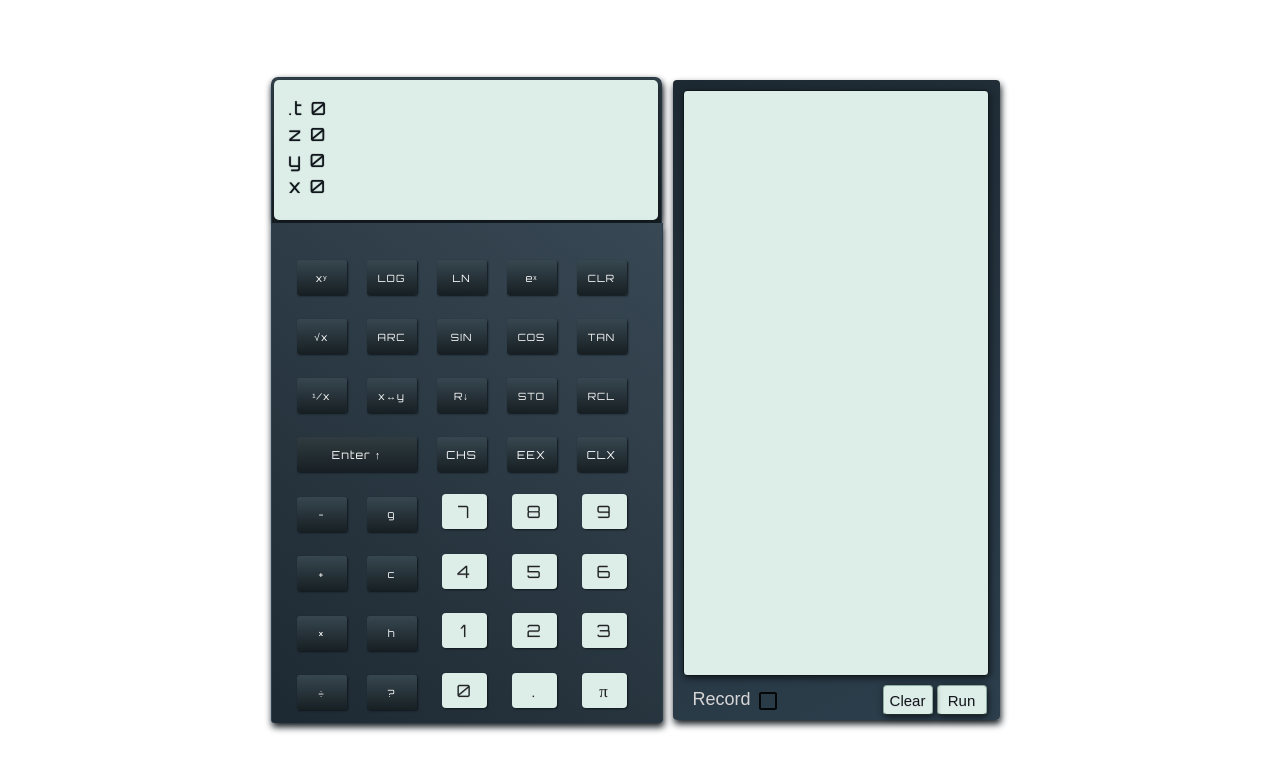
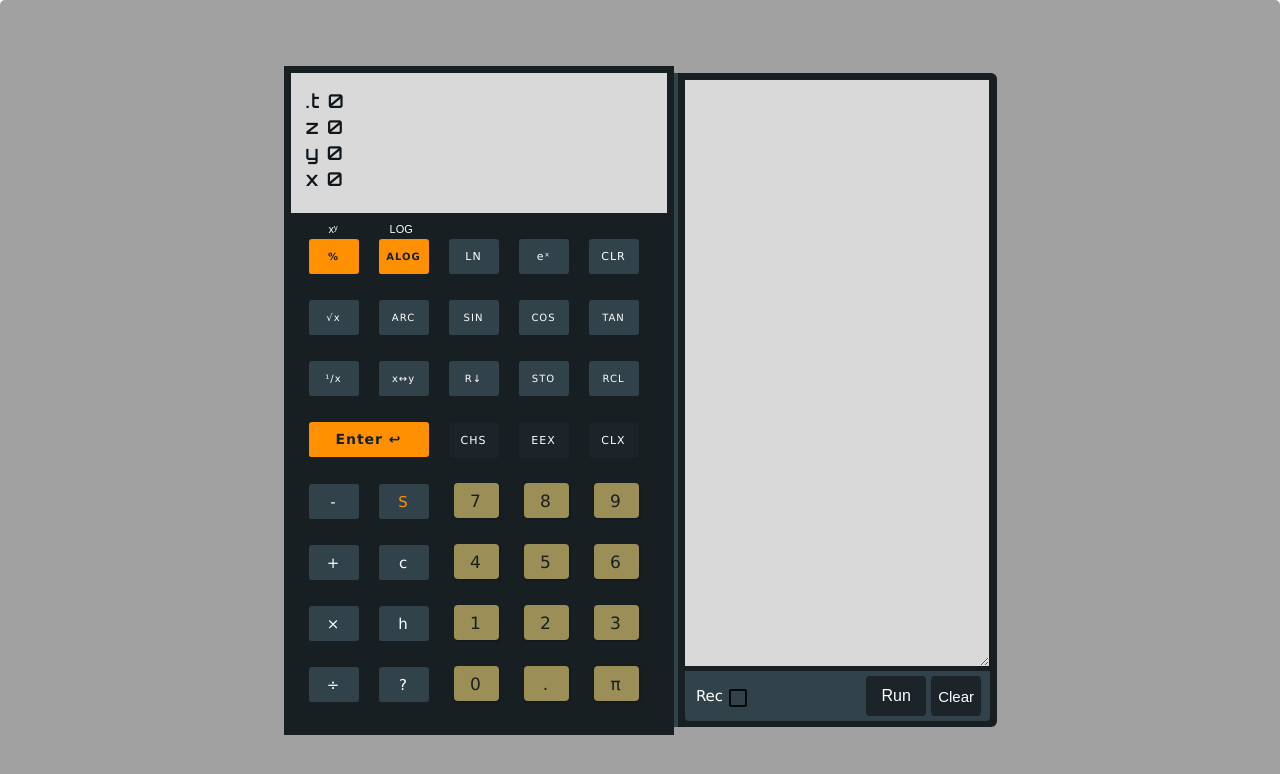
Before and after one commit to Jad-kad/Calculator-RPN, a React (Create React App) app: page / in a window 1280 px wide. Shown: the top 774 px of the page. Built offline with nearby package versions, Linux system fonts and the light colour scheme.

Commit message:
css+adding-extra-functions

```diff
--- a/src/App.css
+++ b/src/App.css
@@ -1,11 +1,13 @@
-.calculatorBody{
-  height:800px;
+.calculatorBody {
+    height: 800px;
     display: flex;
     flex-direction: row;
     align-items: center;
     justify-content: center;
     border-radius: 0px 0px 20px 20px;
     border-radius: 5px 5px 0px 0px;
+    background: #A1A1A1;
+    /*background-image: url('https://scontent-ams3-1.xx.fbcdn.net/v/t1.0-9/1450881_421925031270444_1034757486_n.jpg?oh=12a766d80194895258a560d301c7a23e&oe=5A4AD161')*/
     /*background: -webkit-gradient(linear, 0 0, 0 bottom, from(#727273
 ), to(#B5BBBD));*/
 }
--- a/src/Css/CalculatorKey.css
+++ b/src/Css/CalculatorKey.css
@@ -1,42 +1,38 @@
 .mathTable {
-  border: 0.5px solid #2D3F4D;
-  border-top: none;
-  padding-top: 5px #FFFFFF;
-  box-shadow: 1px 4px 7px #10171C;
+    padding-top: 2px;
     width: 390px;
-  height: 500px;
-  border-bottom: none;
-  border-radius: 0px 0px 3px 3px;
-  background: -webkit-gradient(linear, right top, left bottom, from(#384854), to(#1D2932));
+    height: 520px;
+    background: #171F23;
 }
+
 .mathTable2 {
-  margin:5px;
+    margin: 5px;
     box-shadow: 1px 4px 7px #10171C;
     width: 300px;
     height: 460px;
-  padding:25px 15px 15px 15px;
+    padding: 25px 15px 15px 15px;
     border-radius: 0px 0px 3px 3px;
 }
-.KeyBoardPad{
-  padding:25px 15px 20px 15px;
+
+.KeyBoardPad {
+    padding: 8px 15px 20px 15px;
     border: 0px solid black;
     width: 350px;
     height: 460px;
 }
+
 .CalculatorKey {
-  font-family: Orbitron,  sans-serif;
+    font-family: Verdana;
     font-size: 10px;
-  margin: 12px 10px;
+    margin: 13px 10px;
     border: none;
-  width :50px;
+    width: 50px;
     height: 35px;
-  color:#FFFFFF;
-  background: linear-gradient(#374750, #171F23);
-  box-shadow: inset 0 0 0 0.5px #66696b;
+    color: #FFFFFF;
     border-radius: 3px 3px 3px 2px;
-  outline:none;
+    outline: none;
     letter-spacing: 1px;
-  box-shadow: 1px 1px 2px #10171C;
+    background: #32424A;
 }
 
 .CalculatorKey:active,
@@ -47,47 +43,70 @@
 .CalculatorKey.KeyPad-sub:active,
 .CalculatorKey.KeyPad-mul:active,
 .CalculatorKey.KeyPad-div:active,
-.CalculatorKey.KeyPad-add:active{
-    background: #f06a7c;
-    background: -webkit-gradient(linear, 0 0, 0 bottom, from(#374750), to(#3E4D55));}
+.CalculatorKey.KeyPad-add:active {
+    background: -webkit-gradient(linear, 0 0, 0 bottom, from(#374750), to(#3E4D55));
+}
+
+.CalculatorKey.KeyPad-y\^x,
+.CalculatorKey.KeyPad-log,
+.CalculatorKey.KeyPad-ln,
+.CalculatorKey.KeyPad-e\^x,
+.CalculatorKey.KeyPad-clr {
+    font-family: Verdana;
+    font-size: 11px;
+    margin: 13px 10px;
+    margin-top: 3px;
+    border: none;
+    width: 50px;
+    height: 35px;
+    color: #FFFFFF;
+    border-radius: 3px 3px 3px 2px;
+    outline: none;
+    letter-spacing: 1px;
+    background: #32424A;
+}
 
 .CalculatorKey.KeyPad-enter {
-  width :120px;
+    width: 120px;
     height: 35px;
-  font-size: 11px;
-  color:#FFFFFF;
-  background: linear-gradient(#303C41, #171F23);
-  box-shadow: inset 0 0 0 0.5px #66696b;
-  border-radius: 3px 3px 3px 2px ;
-  outline:none;
-  box-shadow: 1px 1px 2px #10171C;
+    font-size: 14px;
+    color: #171F23;
+    background: #FF9100;
+    border-radius: 3px 3px 3px 2px;
+    outline: none;
+    font-weight: bold;
 }
 
 .CalculatorKey.KeyPad-chs,
 .CalculatorKey.KeyPad-eex,
-.CalculatorKey.KeyPad-clx{
-  color:#FFFFFF;
+.CalculatorKey.KeyPad-clx {
+    color: #FFFFFF;
     font-size: 11px;
-  background: linear-gradient(#374750, #171F23);
+    background: #1C2429;
     border-radius: 3px 3px 3px 3px;
-  outline:none;
-  box-shadow: 1px 1px 2px #10171C;
+    outline: none;
 }
 
-.CalculatorKey.KeyPad-sub,
-.CalculatorKey.KeyPad-mul,
-.CalculatorKey.KeyPad-div,
-.CalculatorKey.KeyPad-add {
-  width:40px;
-  height: 30px;
-  font-size: 14px;
-  margin-right: 20px;
-  color:#FFFFFF;
-  background: linear-gradient(#303C41, #171F23);
-  box-shadow: 1px 1px 2px #10171C;
-  text-shadow: none;
-  outline:none;
+.CalculatorKey.KeyPad-abs {
+    font-family: Verdana;
+    font-size: 15px;
+}
 
+.CalculatorKey.KeyPad-\*,
+.CalculatorKey.KeyPad-\+,
+.CalculatorKey.KeyPad--,
+.CalculatorKey.KeyPad-\/ {
+    font-family: Verdana;
+    font-size: 15px;
+    margin: 12px 10px;
+    border: none;
+    width: 50px;
+    height: 35px;
+    color: #FFFFFF;
+    border-radius: 3px 3px 3px 2px;
+    outline: none;
+    letter-spacing: 1px;
+    background: #32424A;
 }
 
 .CalculatorKey.KeyPad-1,
@@ -102,18 +121,16 @@
 .CalculatorKey.KeyPad-0,
 .CalculatorKey.KeyPad-pi,
 .CalculatorKey.KeyPad-dot {
-  font-family:   Orbitron;
-  outline:none;
+    font-family: Verdana;
+    outline: none;
     font-size: 17px;
     margin: 10px 10px 5px 15px;
     border: none;
-  width :45px;
+    width: 45px;
     height: 35px;
-  background: #DDEDE7;
-  background: linear-gradient(#DDEDE7, #DDEDE7);
+    background: #9C8E57;
     box-shadow: 1px 1px 2px #10171C;
-  color: #1F2626;
-  text-shadow: 0 1px 0 #d6d6d6;
+    color: #171F23;
     border-radius: 4px 4px 4px 4px;
 }
 
@@ -129,9 +146,52 @@
 .CalculatorKey.KeyPad-0:active,
 .CalculatorKey.KeyPad-pi:active,
 .CalculatorKey.KeyPad-dot:active {
-  background: #afafaf;
-  background: -webkit-gradient(linear, 0 0, 0 bottom, from(#afafaf), to(#C5DBD3));
-  background: -moz-linear-gradient(#afafaf, #C5DBD3);
-  background: linear-gradient(#afafaf, #C5DBD3);
-  box-shadow: inset 0 10px 15px 0 #C5DBD3;
+    background: #635931;
 }
+
+.KeyPad-switchFn {
+    font-size: 15px;
+    color: #FF9100;
+}
+
+.CalculatorKey.KeyPad-alog,
+.CalculatorKey.KeyPad-\% {
+    font-family: Verdana;
+    font-size: 10px;
+    margin: 3px 10px 12px 10px;
+    border: none;
+    width: 50px;
+    height: 35px;
+    color: #171F23;
+    border-radius: 3px 3px 3px 2px;
+    outline: none;
+    font-weight: bold;
+    letter-spacing: 1px;
+    background: #FF9100;
+}
+
+.CalculatorKey.KeyPad-alog:active {
+    background: #635931;
+}
+
+.seconday-function {
+    float: left;
+    color: #FF9100;
+    margin-left: 30px;
+    margin-right: 20px;
+    font-size: 11px;
+}
+
+.secondary-function-row1 {
+    height: 10px;
+    padding-bottom: 1px;
+    margin-bottom: 2px;
+}
+
+.seconday-function-label1 {
+    float: left;
+    color: #FFFFFF;
+    margin-left: 30px;
+    margin-right: 22px;
+    font-size: 11px;
+}
--- a/src/Css/DisplayScreen.css
+++ b/src/Css/DisplayScreen.css
@@ -1,35 +1,19 @@
 .calculator-display {
-  letter-spacing: 2px;  font-family: Orbitron;
-  background: linear-gradient(#DDEDE7, #DDEDE7);
+  letter-spacing: 2px;
+  font-family: Orbitron;
+  border:7px solid #171F23 ;
+  background:#D9D9D9;
   color:#10171C;
-  box-shadow: 1px 2px 7px #10171C;
-  width:362px;
+  border-bottom:none;
+  width:354px;
   height: 106px;
   margin: 0;
   padding:17px ;
   padding-left: 5px;
   font-size: 18px;
+  font-weight: bold;
   text-align: left;
-  border-radius: 5px;
   text-overflow: ellipsis;
-}
-
-.calculator-display1{
-  letter-spacing: 2px;  font-family: Orbitron;
-  background: linear-gradient(#374750, #171F23);
-  color:#394B5A;
-  text-shadow: 0px 0px 1px ;
-  box-shadow: 1px 4px 7px #10171C;
-  width:385px;
-  height: 141px;
-  margin: 0;
-  padding:2px ;
-  font-size: 18px;
-  text-align: left;
-  border-radius: 7px 7px 0px 0px;
-  border: 1px solid #2D3F4D;
-  text-overflow: ellipsis;
-  border-bottom: none;
 }
 
 .stackDiv {
--- a/src/Css/ProgramPlatform.css
+++ b/src/Css/ProgramPlatform.css
@@ -1,94 +1,99 @@
-.programWindow1{
-  height: 620px;
+.programWindow1 {
+    height: 640px;
     display: flex;
     flex-direction: column;
-  padding: 10px;
-  margin:10px;
-  background: -webkit-gradient(linear, right bottom, left top, from(#2D3F4D), to(#1D2932));
-  box-shadow: 1px 4px 7px #10171C;
-  border-radius: 4px;
-
+    padding: 7px;
+    margin: 0;
+    /*background: -webkit-gradient(linear, right bottom, left top, from(#2D3F4D), to(#1D2932));*/
+    /*box-shadow: 1px 4px 7px #10171C;*/
+    border-radius: 0px 6px 6px 0px;
+    background: #171F23;
+    border-left: 4px solid #32424A;
 }
 
 .textArea {
-  resize: none;
-  border: 1px ;
-  width:300px;
-  height:580px;
-  border: solid 0.5px #10171C;
+    width: 300px;
+    height: 582px;
+    border: solid 0px #10171C;
     outline: none;
-  border-radius: 4px;
-  background: linear-gradient(#DDEDE7, #DDEDE7);
+    /*border-radius: 4px;*/
+    /*background: linear-gradient(#DDEDE7, #DDEDE7);*/
+    background: #D9D9D9;
     font-family: Orbitron;
-  color:#10171C;
-  text-shadow: 0px 0px 0.4px ;
-  box-shadow: 1px 2px 7px #10171C;
+    color: #10171C;
     font-size: 16px;
+    font-weight: bold;
 }
 
 .run-button,
 .rec-button,
 .clear-button {
-  outline:none;
-  font-size: 15px;
-  position:right;
-  margin: 5px 3px 0px 254px;
+    outline: none;
+    font-size: 16px;
+    margin: 5px;
+    margin-left: 100px;
     border: none;
-  width :50px;
-  height: 30px;
-  background: #DDEDE7;
-  background: linear-gradient(#DDEDE7, #DDEDE7);
-  border: solid 0.5px #90ADA1;
-  border-bottom: solid 1px #1E2D27;
-  box-shadow: inset 0 0 0 1px #e3e3e3;
-  text-shadow: 0 1px 0 #d6d6d6;
+    width: 60px;
+    height: 40px;
     border-radius: 4px;
-  display: block;
-  color:#10171C;
-  box-shadow: 1px 2px 7px #10171C;
+    color: #32424A;
+    color: #FFFFFF;
+    /*background: linear-gradient(#303C41, #171F23);*/
+    background: #1C2429;
 }
 
 .clear-button {
-  outline:none;
+    outline: none;
     font-size: 15px;
-  margin: -30px 3px 0px 200px;
+    margin: 5px 5px 5px 0px;
     border: none;
-  width :50px;
-  height: 30px;
-  background: #DDEDE7;
-  background: linear-gradient(#DDEDE7, #DDEDE7);
-  border: solid 0.5px #90ADA1;
-  border-bottom: solid 1px #1E2D27;
-  box-shadow: inset 0 0 0 1px #e3e3e3;
-  text-shadow: 0 1px 0 #d6d6d6;
-  border-radius: 4px;
-  color:#10171C;
-  box-shadow: 1px 2px 7px #10171C;
+    width: 50px;
+    height: 40px;
+    /*box-shadow: inset 0 0 0 1px #e3e3e3;
+    box-shadow: 1px 2px 7px #10171C;*/
+    color: #FFFFFF;
+    /*background: linear-gradient(#303C41, #171F23);
+    box-shadow: 1px 1px 2px #10171C;*/
+    background: #1C2429;
 }
+
 .rec-check {
-  outline:none;
+    outline: none;
     font-size: 18px;
     font-weight: bold;
-  margin-left:5px;
-  width :50px;
+    width: 50px;
     height: 20px;
+    margin-left: 3px;
+    margin-top: 3px;
 }
-.rec-label{
-  margin-left: 10px;
-  color:#d6d6d6;
-  font-size: 18px;
+
+.rec-label {
+    margin-left: 8px;
+    color: #FFFFFF;
+    font-size: 15px;
+    font-family: Verdana;
 }
-.rec-div{
+
+.rec-div {
     margin: -26px 0px 0px 0px;
     width: 50px;
     display: flex;
 }
+
 .run-button:active,
-.clear-button:active
- {
-  background: #afafaf;
-  background: -webkit-gradient(linear, 0 0, 0 bottom, from(#afafaf), to(#C5DBD3));
-  background: -moz-linear-gradient(#afafaf, #C5DBD3);
-  background: linear-gradient(#afafaf, #C5DBD3);
-  box-shadow: inset 0 10px 15px 0 #C5DBD3;
+.clear-button:active {
+    background: #536A75;
 }
+
+.bottom-bar-div {
+    background: #32424A;
+    height: 50px;
+    width: 305px;
+    outline: none;
+    border-radius: 0px 0px 4px 4px;
+    margin-top: 1px;
+    display: flex;
+    flex-direction: row;
+    align-items: center;
+    justify-content: center;
+}
--- a/src/actions/actions.js
+++ b/src/actions/actions.js
@@ -4,7 +4,7 @@ import { KC } from '../calculator-codes/KeyCodes'
 const operationCodes = [KC.SIN, KC.COS, KC.TAN, KC.ADD, KC.MUL,
 KC.DIV, KC.SQRT, KC.RECIPROCAL,
 KC.POW, KC.LOG, KC.EXP, KC.LN, KC.PI,
-KC.STO, KC.RCL, KC.ROLL_DOWN, KC.SWAP, KC.SUB]
+KC.STO, KC.RCL, KC.ROLL_DOWN, KC.SWAP, KC.SUB, KC.ALOG,KC.PCT]
 
 const inputDigit = digit => state => {
   const [x, ...rest] = state.stack
@@ -293,6 +293,25 @@ const pi = state => {
   store.setState({ ...state, stack, operation })
 }
 
+const switchFN = state => {
+  let switchKey = store.state.switchKey
+  switchKey === false ? switchKey = true : switchKey = false
+  store.setState({ ...state, switchKey })
+}
+
+const alog = state => {
+  const [x, y, z, t] = store.state.stack
+  const stack = [Math.pow(10, Number(x)), y, z, t]
+  const operation = KC.ALOG
+  store.setState({ ...state, stack, operation })
+}
+
+const pct = state => {
+  const [x, y, z, t] = store.state.stack
+  const stack = [Number(y)*Number(x)/100, z, t, 0]
+  const operation = KC.ALOG
+  store.setState({ ...state, stack, operation })
+}
 const instructions = {
   [KC.D0]: inputDigit(0),
   [KC.D1]: inputDigit(1),
@@ -329,6 +348,9 @@ const instructions = {
   [KC.SIN]: sin,
   [KC.TAN]: tan,
   [KC.PI]: pi,
+  [KC.SWITCH_FN]: switchFN,
+  [KC.ALOG]: alog,
+  [KC.PCT]: pct
 }
 
 export function otherOperations(keyCode, state) {
@@ -339,7 +361,7 @@ export function otherOperations(keyCode, state) {
   } if (store.state.recording) {
     const [x, ...rest] = store.state.stack
     let textAreaValue = store.state.textAreaValue
-    if(keyCode === KC.CLR){
+    if (keyCode === KC.CLR || keyCode === KC.SWITCH_FN) {
       return
     }
     if (keyCode === KC.ENTER) {
--- a/src/calculator-codes/KeyCodes.js
+++ b/src/calculator-codes/KeyCodes.js
@@ -78,4 +78,7 @@ export const KC = {
   TO_MILE: '->mile',    // Converts kilometers to miles
   TO_RAD: '->rad',      // Degrees to radians. Returns (2π/360) x
   XROOT: 'xRoot',       // x-th root of y
+
+  // switch key function
+  SWITCH_FN:'switchFn'
 }
--- a/src/calculator-codes/ProgramTextCode.js
+++ b/src/calculator-codes/ProgramTextCode.js
@@ -4,5 +4,5 @@ export default [
     KC.SIN, KC.COS, KC.ARC, KC.ASIN, KC.CLX, KC.DOT, KC.D0, KC.D1,
     KC.D2, KC.D3, KC.D4, KC.D5, KC.D6, KC.D7, KC.D8, KC.D9, KC.DIV, KC.EEX, KC.LN,
     KC.LOG, KC.MUL, KC.PI, KC.POW, KC.RCL, KC.RECIPROCAL, KC.ROLL_DOWN, KC.SQRT, KC.STO,
-    KC.ACOS, KC.ADD, KC.ATAN, KC.CHS, KC.CLR, KC.ENTER, KC.EXP, KC.SUB, KC.SWAP
+    KC.ACOS, KC.ADD, KC.ATAN, KC.CHS, KC.CLR, KC.ENTER, KC.EXP, KC.SUB, KC.SWAP, KC.ALOG, KC.PCT
 ]
--- a/src/components/DisplayScreen.js
+++ b/src/components/DisplayScreen.js
@@ -18,6 +18,7 @@ export default class DisplayScreen extends React.Component {
 
     return (
       <div className="calculator-display1">
+
         <div className="calculator-display">
           <div className="stackDiv">.t {store.state.stack[3]}</div>
           <div className="stackDiv">z {store.state.stack[2]}</div>
--- a/src/components/KeyBoard.js
+++ b/src/components/KeyBoard.js
@@ -1,15 +1,44 @@
 import React from 'react'
 import CalculatorKey from './CalculatorKey'
 import { KC } from '../calculator-codes/KeyCodes'
+import store from '../store'
 
 export default class KeyBoard extends React.Component {
+	componentWillMount() {
+		this.subscription = store.subscribe(state => {
+			this.setState(state)
+		})
+	}
+
+	componentWillUnmount() {
+		this.subscription.remove()
+	}
 	render() {
+		let switchKey1,
+			switchKey2
+		let switchLabel1,
+			switchLabel2
+		if (store.state.switchKey === true) {
+			switchKey1 = (<CalculatorKey label='ALOG' keyCode={KC.ALOG} />)
+			switchLabel1 = (<label className='seconday-function-label1'>LOG</label>)
+			switchKey2 = (<CalculatorKey label='%' keyCode={KC.PCT} />)
+			switchLabel2 = (<label className='seconday-function-label1'>xʸ</label>)
+		} else {
+			switchKey1 = (<CalculatorKey label='LOG' keyCode={KC.LOG} />)
+			switchLabel1 = (<label className='seconday-function'>ALOG</label>)
+			switchKey2 = (<CalculatorKey label='xʸ' keyCode={KC.POW} />)
+			switchLabel2 = (<label className='seconday-function'>%</label>)
+		}
 		return (
 			<div className="mathTable">
 				<div className='KeyBoardPad'>
 					<div>
-						<CalculatorKey label='xʸ' keyCode={KC.POW} />
-						<CalculatorKey label='LOG' keyCode={KC.LOG} />
+						<div className='secondary-function-row1'>
+							{switchLabel2}
+							{switchLabel1}
+						</div>
+						{switchKey2}
+						{switchKey1}
 						<CalculatorKey label='LN' keyCode={KC.LN} />
 						<CalculatorKey label='eˣ' keyCode={KC.EXP} />
 						<CalculatorKey label='CLR' keyCode={KC.CLR} />
@@ -29,35 +58,35 @@ export default class KeyBoard extends React.Component {
 						<CalculatorKey label='RCL' keyCode={KC.RCL} />
 					</div>
 					<div>
-						<CalculatorKey label='Enter ↑' keyCode={KC.ENTER} />
+						<CalculatorKey label='Enter &#x21a9;' keyCode={KC.ENTER} />
 						<CalculatorKey label='CHS' keyCode={KC.CHS} />
 						<CalculatorKey label='EEX' keyCode={KC.EEX} />
 						<CalculatorKey label='CLX' keyCode={KC.CLX} />
 					</div>
 					<div>
 						<CalculatorKey label='-' keyCode={KC.SUB} />
-						<CalculatorKey label='g' keyCode={KC.SUB} />
+						<CalculatorKey label='S' keyCode={KC.SWITCH_FN} />
 						<CalculatorKey label='7' keyCode={KC.D7} />
 						<CalculatorKey label='8' keyCode={KC.D8} />
 						<CalculatorKey label='9' keyCode={KC.D9} />
 					</div>
 					<div>
 						<CalculatorKey label='+' keyCode={KC.ADD} />
-						<CalculatorKey label='c' keyCode={KC.ADD} />
+						<CalculatorKey label='c' keyCode={KC.ABS} />
 						<CalculatorKey label='4' keyCode={KC.D4} />
 						<CalculatorKey label='5' keyCode={KC.D5} />
 						<CalculatorKey label='6' keyCode={KC.D6} />
 					</div>
 					<div>
 						<CalculatorKey label='×' keyCode={KC.MUL} />
-						<CalculatorKey label='h' keyCode={KC.ADD} />
+						<CalculatorKey label='h' keyCode={KC.ABS} />
 						<CalculatorKey label='1' keyCode={KC.D1} />
 						<CalculatorKey label='2' keyCode={KC.D2} />
 						<CalculatorKey label='3' keyCode={KC.D3} />
 					</div>
 					<div>
 						<CalculatorKey label='÷' keyCode={KC.DIV} />
-						<CalculatorKey label='?' keyCode={KC.ADD} />
+						<CalculatorKey label='?' keyCode={KC.ABS} />
 						<CalculatorKey label='0' keyCode={KC.D0} />
 						<CalculatorKey label='.' keyCode={KC.DOT} />
 						<CalculatorKey label='π' keyCode={KC.PI} />
--- a/src/components/ProgramPlatform.js
+++ b/src/components/ProgramPlatform.js
@@ -40,24 +40,25 @@ export default class ProgramPlatform extends React.Component {
 
   render() {
     return (
+      <div>
       <div className='programWindow1'>
         <form onSubmit={this.handleSubmit}>
-          <textarea className='textArea' rows='30' cols="36" id='textarea' value={store.state.textAreaValue} onChange={this.handleChange}></textarea>
-          <span>
+          <div className='text-area-div'>
+            <textarea className='textArea' rows='30' cols="36" id='textarea' value={store.state.textAreaValue} onChange={this.handleChange}></textarea>
+          </div>
+          <div className='bottom-bar-div'>
+            <label className='rec-label'> Rec </label>
+            <span>
+            <Checkbox
+              className='rec-check'
+              checked={store.state.recording} onCheck={this.handleCheckboxRec}
+            />
+            </span>
             <input type="submit" value="Run" className='run-button' />
-          </span>
+            <button className='clear-button' onClick={this.handleClear}> Clear </button>
+          </div>
         </form>
-        <span>
-          <button className='clear-button' onClick={this.handleClear}> Clear </button>
-        </span>
-        <div className='rec-div'>
-          <label className='rec-label'> Record </label>
-          <Checkbox
-          className='rec-check'
-          checked={store.state.recording} onCheck={this.handleCheckboxRec}
-        />
-          {/*<input type='checkbox' className='rec-check' checked={store.state.recording} onChange={this.handleCheckboxRec} />*/}
-        </div>
+      </div>
       </div>
     )
   }
--- a/src/initialState.js
+++ b/src/initialState.js
@@ -5,5 +5,6 @@ export default {
     memo:0,
     lastValue:null,
     textAreaValue:'',
-    recording:false
+    recording:false,
+    switchKey:true
   }
```
Lines whose indentation alone changed are shown as unchanged.
